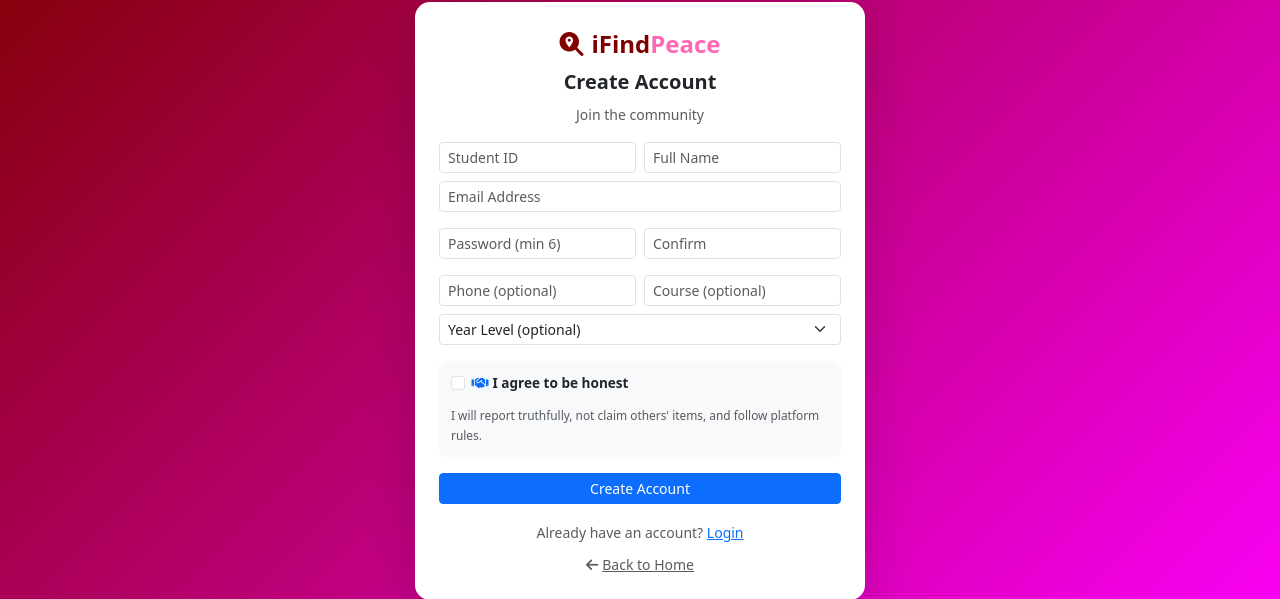
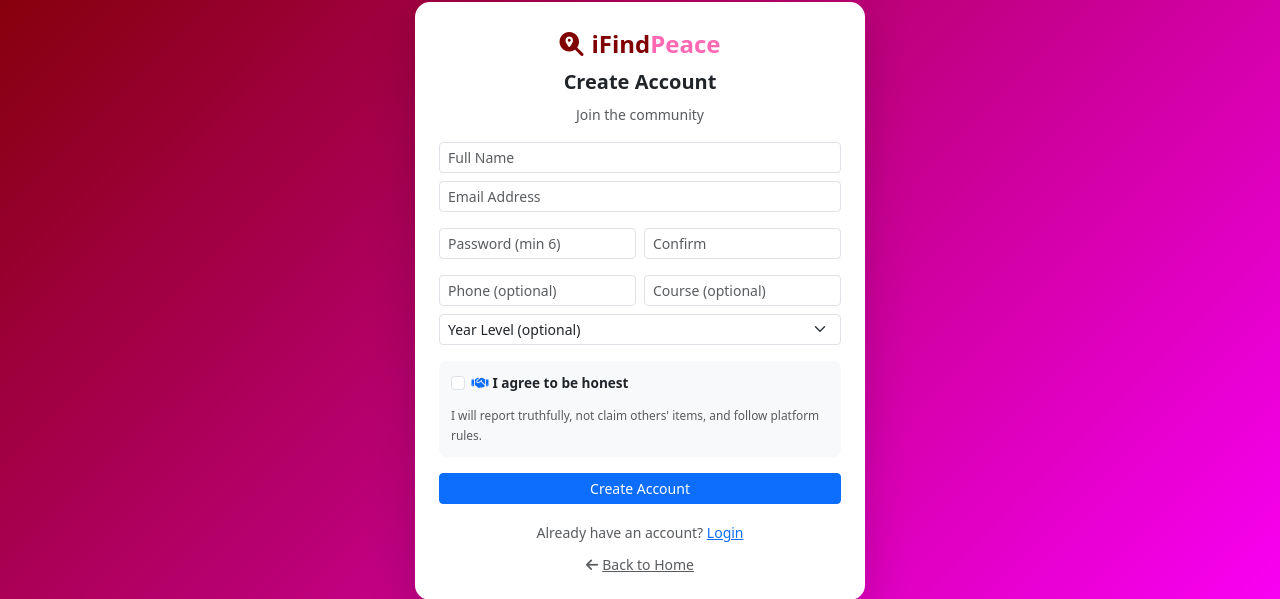
Before and after one commit to DRIANZ25/ifindpeace-V2, a PHP site: page /register.php in a window 1280 px wide. Shown: the part 99-698 px from the top of the page. Run offline with PHP 8.4, Linux system fonts and the light colour scheme.

Commit message:
Removed student ID from registration form and logic

```diff
--- a/register.php
+++ b/register.php
@@ -10,7 +10,7 @@ $error = '';
 $success = '';
 
 if ($_SERVER['REQUEST_METHOD'] === 'POST') {
-    $student_id = sanitize($_POST['student_id']);
+    // Removed student_id from here
     $full_name = sanitize($_POST['full_name']);
     $email = sanitize($_POST['email']);
     $password = $_POST['password'];
@@ -41,22 +41,13 @@ if ($_SERVER['REQUEST_METHOD'] === 'POST') {
         if ($email_taken) {
             $error = 'Email already registered';
         } else {
-            $stmt = $conn->prepare("SELECT user_id FROM users WHERE student_id = ?");
-            $stmt->bind_param("s", $student_id);
-            $stmt->execute();
-            $result = $stmt->get_result();
-            $id_taken = $result->num_rows > 0;
-            $stmt->close();
-
-            if ($id_taken) {
-                $error = 'Student ID already registered';
-            } else {
             $hashed_password = password_hash($password, PASSWORD_DEFAULT);
             $pledge_signed = 1;
             $pledge_date = date('Y-m-d H:i:s');
 
-                $stmt = $conn->prepare("INSERT INTO users (student_id, full_name, email, password, phone, course, year_level, honesty_pledge_signed, pledge_signed_date) VALUES (?, ?, ?, ?, ?, ?, ?, ?, ?)");
-                $stmt->bind_param("sssssssis", $student_id, $full_name, $email, $hashed_password, $phone, $course, $year_level, $pledge_signed, $pledge_date);
+            // Removed student_id from the INSERT query
+            $stmt = $conn->prepare("INSERT INTO users (full_name, email, password, phone, course, year_level, honesty_pledge_signed, pledge_signed_date) VALUES (?, ?, ?, ?, ?, ?, ?, ?)");
+            $stmt->bind_param("ssssssis", $full_name, $email, $hashed_password, $phone, $course, $year_level, $pledge_signed, $pledge_date);
 
             if ($stmt->execute()) {
                 $new_user_id = $conn->insert_id;
@@ -66,7 +57,6 @@ if ($_SERVER['REQUEST_METHOD'] === 'POST') {
             } else {
                 $error = 'Registration failed. Please try again.';
                 $stmt->close();
-                }
             }
         }
 
@@ -147,13 +137,9 @@ if ($_SERVER['REQUEST_METHOD'] === 'POST') {
                 </div>
             <?php else: ?>
                 <form method="POST">
-                                <div class="row g-2">
-                                    <div class="col-6">
-                                        <input type="text" name="student_id" class="form-control form-control-sm" required placeholder="Student ID">
-                                    </div>
-                                    <div class="col-6">
+                    <!-- Changed to full width since Student ID is gone -->
+                    <div class="mt-2">
                         <input type="text" name="full_name" class="form-control form-control-sm" required placeholder="Full Name">
-                                    </div>
                     </div>
 
                     <div class="mt-2">
```
Lines whose indentation alone changed are shown as unchanged.
